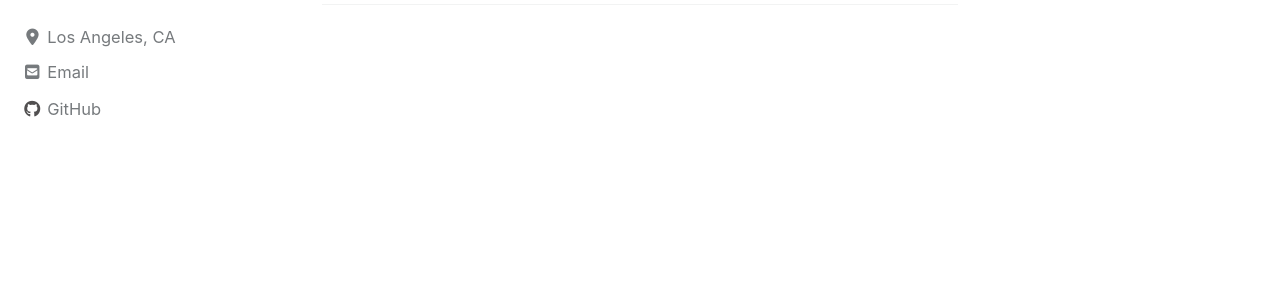
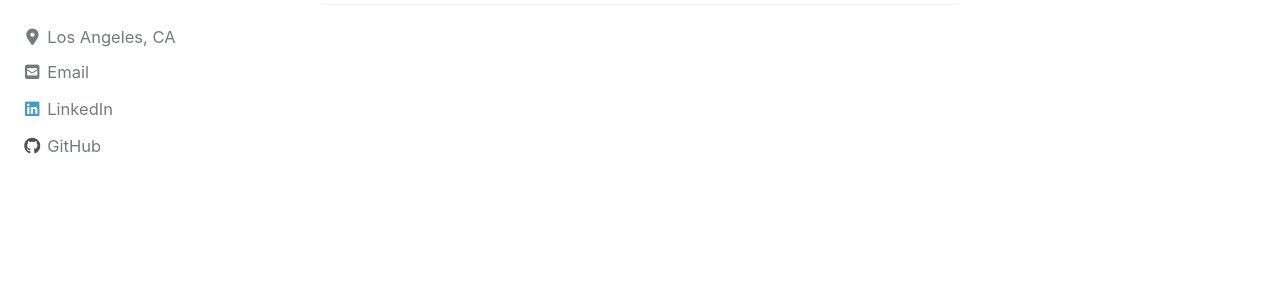
Before and after one commit to vasilis-stylianou/vasilis-stylianou.github.io, a Jekyll site: the page built from index.html, in a window 1280 px wide. Shown: the part 175-465 px from the top of the page. Built offline with Jekyll 4.4.1, drawn with Linux system fonts in a browser that asks for light colours; cached includes are drawn as plain includes; nearby versions of some CDN libraries; the list of posts is cut into pages by our own code.

Commit message:
Update _config.yml

```diff
--- a/_config.yml
+++ b/_config.yml
@@ -113,6 +113,7 @@ author:
   location         : "Los Angeles, CA"
   email            : "stylianouvasilis@gmail.com"
   github           : "vasilis-stylianou/Data-Science"
+  linkedin         : "vasilis-stylianou-phd-165012106"
   links:
     - label: "Email"
       icon: "fas fa-fw fa-envelope-square"
```
